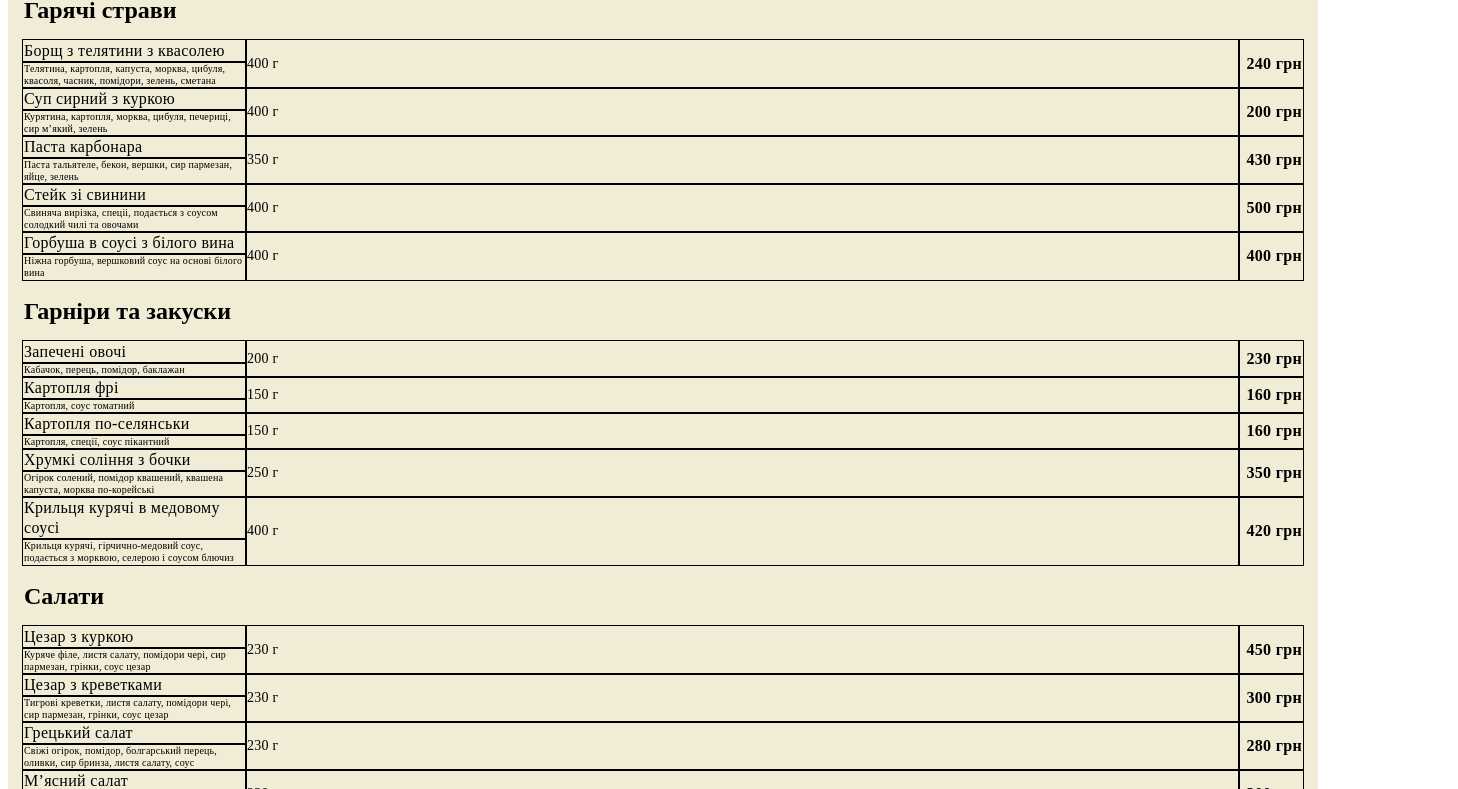
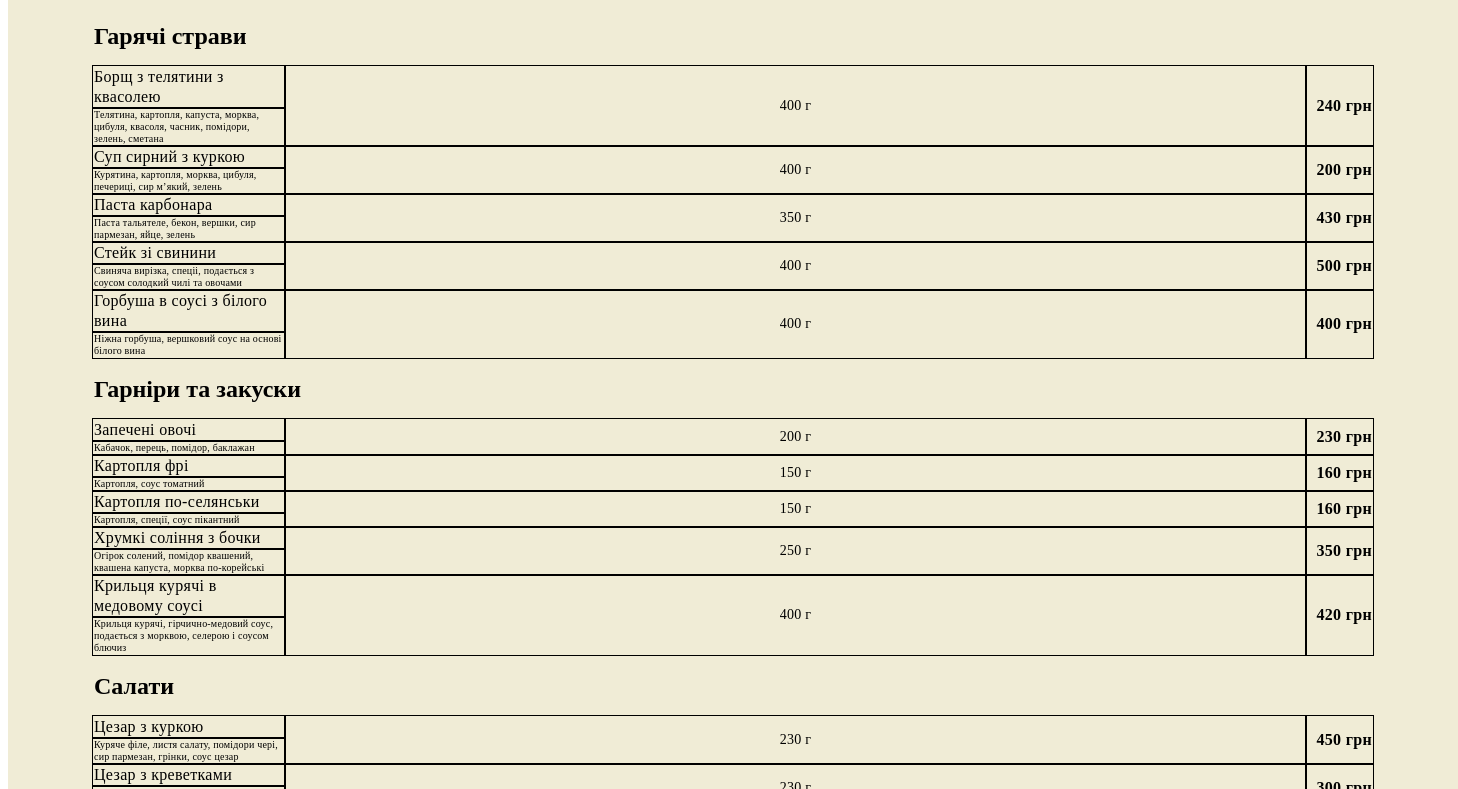
Before and after one commit to iSteffan/team-project-mimino, a plain HTML site: page index.html in a window 1280 px wide. Shown: the part 114-903 px from the top of the page, 1458 px wide, since content can reach past the window. Drawn offline with Linux system fonts and the light colour scheme.

Commit message:
uncomitted part

```diff
--- a/sass/main.scss
+++ b/sass/main.scss
@@ -41,6 +41,14 @@ img {
 .section-restaurant__menu {
   padding: 32px 15px;
   background-color: #f0ecd6;
+
+  @media screen and (min-width: 1024px) {
+    padding: 58px 47px 40px 47px;
+  }
+
+  @media screen and (min-width: 1280px) {
+    padding: 58px 85px 60px 85px;
+  }
 }
 
 .menu__table {
@@ -83,7 +91,7 @@ img {
 }
 
 .menu__dish {
-  width: 221px;
+  width: 190px;
   font-family: 'Montserrat';
   font-weight: 500;
   font-size: 14px;
@@ -104,12 +112,13 @@ img {
   font-size: 14px;
   line-height: 1.21;
   letter-spacing: 0.02em;
+  text-align: center;
 
   color: #000000;
 }
 
 .menu__price {
-  width: 62px;
+  width: 65px;
   text-align: right;
   font-family: 'Montserrat';
   font-weight: 700;
```
Also changed, not shown: css/main.css, css/main.min.css, 2 other files.
